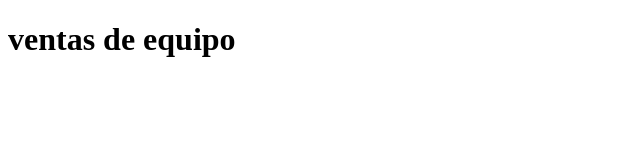
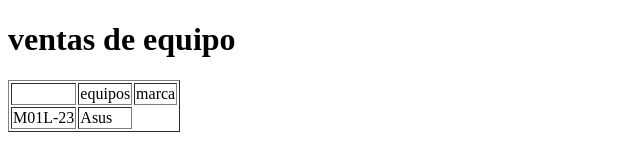
Before and after one commit to Andrea23t/taller-01, a plain HTML site: page index.html in a window 1280 px wide. Shown: the whole page, without its empty margins (0-640 px from the left). Drawn offline with Linux system fonts and the light colour scheme.

Commit message:
taller v02

```diff
--- a/index.html
+++ b/index.html
@@ -9,8 +9,19 @@
             color: rgb(234, 157, 226);
         }
     </style>
+
 </head>
 <body>
     <h1 class="color">ventas de equipo</h1>
+    <table border="1">
+        <th>
+            <td>equipos</td>
+            <td>marca</td>
+        </th>
+        <tr>
+            <td>M01L-23</td>
+            <td>Asus</td>
+        </tr>
+    </table>
 </body>
 </html>
```
